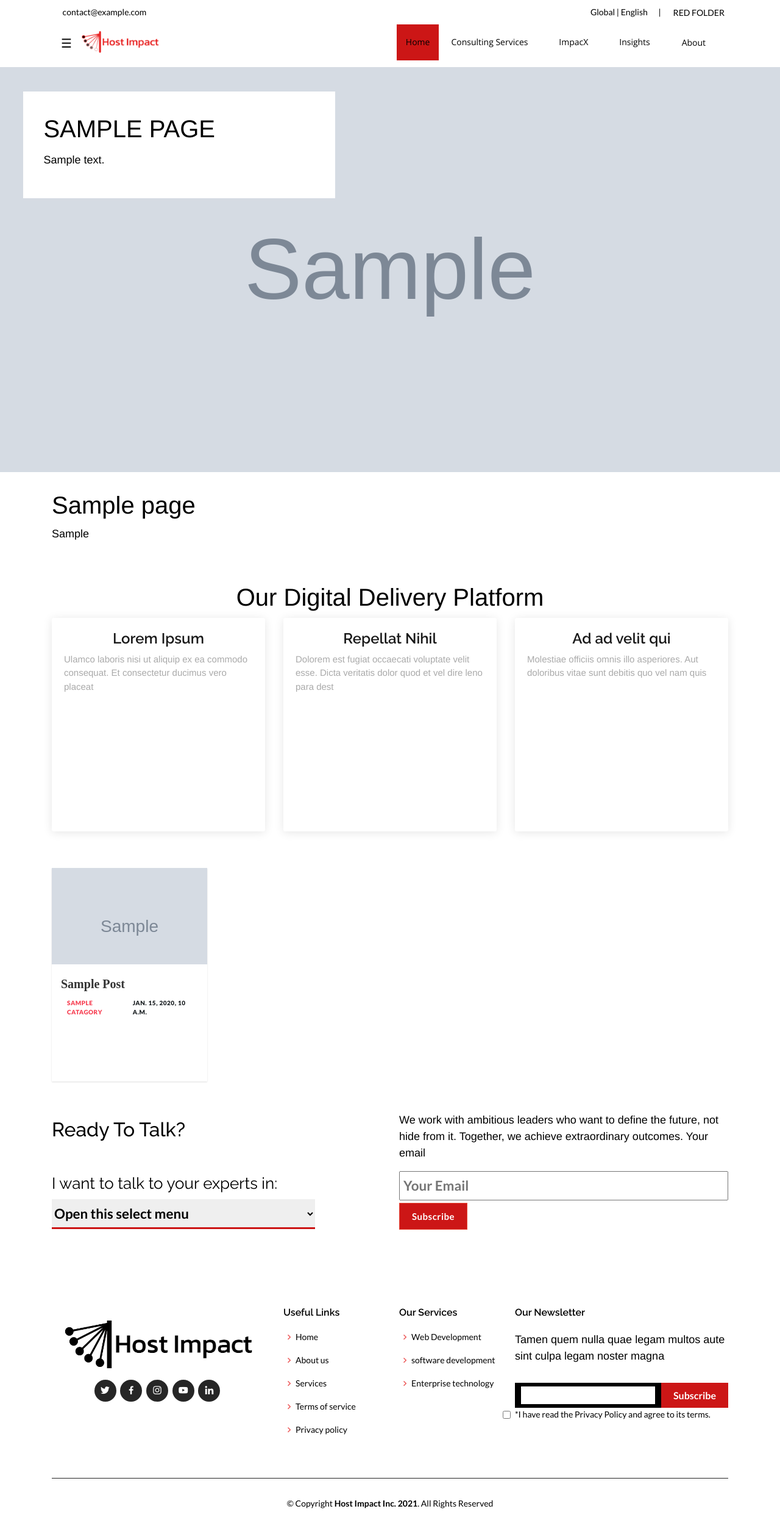
After one commit to Eng-HassanRaza/dashboard, a Django app: page /pages/impacx in a window 1280 px wide. The commit adds this page. Shown: the whole page at 61% size. Run offline with Django 3.2, Linux system fonts and the light colour scheme; tables that the repository leaves empty hold one stand-in row (values such as "Sample post"); grey boxes marked "Sample" are stand-in pictures; parts of the project's set-up code (start-up, migrations or seed data) failed here and were passed over; some libraries are stand-ins or nearby versions; some web fonts are replaced.

Commit message:
impacx + Digitalization and logo have been added

```diff
--- a/core/static/assets/frontend/assets/css/style.css
+++ b/core/static/assets/frontend/assets/css/style.css
@@ -25,8 +25,20 @@ a:hover {
   text-decoration: none;
 }
 
-h1, h2, h3, h4, h5, h6 {
+/*h1, h2, h3, h4, h5, h6 {
   font-family: "Raleway", sans-serif;
+}*/
+
+h1{
+    font-family:"Graphik",Helvetica,sans-serif,Lucida Sans Unicode;
+    font-weight:500;
+    color:black;
+    font-size:2.5rem;
+}
+p{
+  color:black;
+    font-size:1.125rem;
+    font-family:"Graphik",Helvetica,sans-serif,Lucida Sans Unicode;
 }
 
 /*--------------------------------------------------------------
@@ -1489,3 +1501,70 @@ section {
     bottom:0;
     width:100%
 }
+#hero{
+height:83vh;
+padding:0px;
+}
+#hero img{
+    height:100%;
+    max-width:none;
+    object-fit:cover;
+    width:100%;
+    position:absolute;
+}
+#hero .container{
+    border:3px solid white;
+    width:40%;
+    margin-left:3%;
+    margin-top:40px;
+    padding:30px;
+    background:white;
+    color:black;
+}
+#hero h1{
+    font-family:"Graphik",Helvetica,sans-serif,Lucida Sans Unicode;
+    font-weight:500;
+    color:black;
+    font-size:2.5rem;
+}
+#hero p{
+    color:black;
+    font-size:1.125rem;
+    font-family:"Graphik",Helvetica,sans-serif,Lucida Sans Unicode;
+}
+
+.why-us .box{
+padding:20px;
+height: 350px;
+}
+.why-us .box h4{
+margin:0px;
+margin-bottom:8px;
+text-align:center;
+}
+
+.impacx-article{
+height:400px;
+}
+.impacx-article .container .row article .inner{
+    height:350px;
+}
+.impacx-article .container .row article figure{
+    height:45%;
+}
+
+.impacx-contact-dd h3,h4{
+    font-weight:500;
+}
+
+.impacx-contact-dd h4{
+    font-weight:400;
+}
+
+
+.impecx-select{
+    width: 80%;
+    height: 49px;
+    border: white;
+    border-bottom: 3px solid #cc1616;
+}
--- a/core/templates/front-end/insights/impax-page.html
+++ b/core/templates/front-end/insights/impax-page.html
@@ -1,10 +1,24 @@
-<!DOCTYPE html>
-<html lang="en">
-<head>
-    <meta charset="UTF-8">
-    <title>Title</title>
-</head>
-<body>
+{% extends "front-end/template.html" %}
 
-</body>
-</html>
+{% block content %}
+<style>
+    h1{
+    font-family:"Graphik",Helvetica,sans-serif,Lucida Sans Unicode;
+    font-weight:500;
+    color:black;
+    font-size:2.5rem;
+}
+</style>
+    {% with impacx_data as impacx %}
+        {% include "front-end/parts/hero-box.html" %}
+    {% endwith%}
+    {% with impacx_data as impacx %}
+        {% include "front-end/parts/impacx-blog-section.html" %}
+    {% endwith%}
+    {% include "front-end/parts/delivery-platform.html" %}
+    {% with latest_posts as impacx %}
+        {% include "front-end/parts/impacx-articles.html" %}
+    {% endwith %}
+    {% include "front-end/parts/impacx-contact-us.html" %}
+
+{% endblock content %}
--- /dev/null
+++ b/core/templates/front-end/parts/delivery-platform.html
@@ -0,0 +1,33 @@
+<section id="delivery-platform" class="why-us">
+      <div class="container">
+
+        <div class="row">
+          <div class="col-lg-12 col-md-12">
+
+          <h1 style="text-align:center">Our Digital Delivery Platform</h1>
+          </div>
+          <div class="col-lg-4 aos-init aos-animate" data-aos="fade-up">
+            <div class="box">
+              <h4>Lorem Ipsum</h4>
+              <p>Ulamco laboris nisi ut aliquip ex ea commodo consequat. Et consectetur ducimus vero placeat</p>
+            </div>
+          </div>
+
+          <div class="col-lg-4 mt-4 mt-lg-0 aos-init aos-animate" data-aos="fade-up" data-aos-delay="150">
+            <div class="box">
+              <h4>Repellat Nihil</h4>
+              <p>Dolorem est fugiat occaecati voluptate velit esse. Dicta veritatis dolor quod et vel dire leno para dest</p>
+            </div>
+          </div>
+
+          <div class="col-lg-4 mt-4 mt-lg-0 aos-init aos-animate" data-aos="fade-up" data-aos-delay="300">
+            <div class="box">
+              <h4> Ad ad velit qui</h4>
+              <p>Molestiae officiis omnis illo asperiores. Aut doloribus vitae sunt debitis quo vel nam quis</p>
+            </div>
+          </div>
+
+        </div>
+
+      </div>
+    </section>
--- a/core/templates/front-end/parts/footer.html
+++ b/core/templates/front-end/parts/footer.html
@@ -13,7 +13,9 @@
 
           <div class="col-lg-4 col-md-6">
             <div class="footer-info">
-              <h3>Logo</h3>
+              <a href="/" class="logo mr-auto"><img src="/static/assets/frontend/assets/img/logo-bottom.png" alt="" class="img-fluid"></a>
+
+<!--              <h3>Logo</h3>-->
 <!--              <p>-->
 <!--                A108 Adam Street <br>-->
 <!--                NY 535022, USA<br><br>-->
--- a/core/templates/front-end/parts/header.html
+++ b/core/templates/front-end/parts/header.html
@@ -2,19 +2,19 @@
   <header id="header" class="fixed-top ">
     <div class="container d-flex align-items-center">
     <button class="openbtn" onclick="openNav()">☰</button>
-      <h1 class="logo mr-auto"><a href="/">Day</a></h1>
-      <!-- Uncomment below if you prefer to use an image logo -->
-      <!-- <a href="index.html" class="logo mr-auto"><img src="/static/assets/frontend/assets/img/logo.png" alt="" class="img-fluid"></a>-->
+<!--      <h1 class="logo mr-auto"><a href="/">Day</a></h1>-->
+<!--       Uncomment below if you prefer to use an image logo -->
+       <a href="/" class="logo mr-auto"><img src="/static/assets/frontend/assets/img/logo.png" alt="" class="img-fluid"></a>
 
       <nav class="nav-menu d-none d-lg-block">
         <ul>
           <li class="active"><a href="/">Home</a></li>
           <li class="drop-down"><a href="">Consulting Services</a>
             <ul>
-              <li><a href="#">Digitalization</a></li>
+              <li><a href="/pages/digitialization">Digitalization</a></li>
             </ul>
           </li>
-          <li class="drop-down"><a href="">ImpacX</a>
+          <li class="drop-down"><a href="/pages/impacx">ImpacX</a>
             <ul>
               <li><a href="/pages/web_hosting">Web Hosting</a></li>
               <li><a href="/pages/reseller_hosting">Reseller Hosting</a></li>
--- /dev/null
+++ b/core/templates/front-end/parts/hero-box.html
@@ -0,0 +1,11 @@
+
+
+ <!-- ======= Hero Section ======= -->
+ <div class="headercover" style="height:110px;background-color:white"></div>
+  <section id="hero" class=" align-items-center" style="background:none">
+    <img src={{impacx.image.url}}>
+    <div class="container position-relative" data-aos="fade-up" data-aos-delay="500">
+      <h1>{{impacx.box_title}}</h1>
+      <p> {{ impacx.box_desc }}</p>
+    </div>
+  </section><!-- End Hero -->
--- /dev/null
+++ b/core/templates/front-end/parts/impacx-articles.html
@@ -0,0 +1,24 @@
+    <section class="inner-page impacx-article">
+        <div class="container">
+             <div class="row">
+				 {%for art in latest_posts%}
+				 <article class="article related col-md-3 col-sm-6 col-xs-12">
+								<div class="inner">
+									<figure>
+										<a href={% url 'insight_post_page' art.id  %}>
+											<img src={{art.image.url}}>
+										</a>
+									</figure>
+									<div class="padding">
+										<h2><a href={% url 'insight_post_page' art.id  %}>{{art.title|truncatechars:50}}</a></h2>
+										<div class="detail">
+											<div class="category"><a href={% url 'insight_catagory_page' art.catagory  %}>{{art.catagory}}</a></div>
+											<div class="time">{{art.date}}</div>
+										</div>
+									</div>
+								</div>
+							</article>
+				 {%endfor%}
+			 </div>
+        </div>
+    </section>
--- /dev/null
+++ b/core/templates/front-end/parts/impacx-blog-section.html
@@ -0,0 +1,6 @@
+<section class="inner-page">
+  <div class="container">
+      <h1>{{impacx.paragraph_title}}</h1>
+    <p>{{impacx.page_paragraph}}</p>
+  </div>
+</section>
--- /dev/null
+++ b/core/templates/front-end/parts/impacx-contact-us.html
@@ -0,0 +1,27 @@
+
+<section>
+    <div class="container">
+        <div class="row impacx-contact-dd">
+            <div class="col-lg-6 col-md-6">
+            <h3>Ready To Talk?</h3>
+                <br>
+            <h4>I want to talk to your experts in:</h4>
+            <select class="form-select impecx-select" aria-label="Default select example">
+              <option selected>Open this select menu</option>
+              <option value="1">One</option>
+              <option value="2">Two</option>
+              <option value="3">Three</option>
+            </select>
+        </div>
+            <div class="col-lg-6 col-md-6 footer-newsletter">
+            <p>We work with ambitious leaders who want to define the future, not hide from it. Together, we achieve extraordinary outcomes. Your email</p>
+            <form action="" method="post">
+              <input type="email" name="email" style="width: 100%;padding: 5px;margin-bottom: 4px;" placeholder="Your Email"><input type="submit" class="btn btn-danger" style="background-color:#cc1616" value="Subscribe">
+            </form>
+            <p></p>
+
+          </div>
+
+        </div>
+    </div>
+</section>
--- a/pages/models.py
+++ b/pages/models.py
@@ -8,3 +8,21 @@ class Pricing_Page(models.Model):
     # pricing = models.ForeignKey(Pricing)
     def __str__(self):
         return "%s" % (self.title)
+
+class Impacx_Page(models.Model):
+    box_title = models.CharField(max_length=255,null=True,blank=True)
+    box_desc = models.CharField(max_length=255,null=True,blank=True)
+    image = image = models.ImageField(upload_to='insights/', default='insights/img01.jpg')
+    paragraph_title = models.CharField(max_length=255,null=True,blank=True)
+    page_paragraph = models.TextField()
+    def __str__(self):
+        return "%s" % (self.box_title)
+
+class Digitialization_Page(models.Model):
+    box_title = models.CharField(max_length=255,null=True,blank=True)
+    box_desc = models.CharField(max_length=255,null=True,blank=True)
+    image = image = models.ImageField(upload_to='insights/', default='insights/img01.jpg')
+    paragraph_title = models.CharField(max_length=255,null=True,blank=True)
+    page_paragraph = models.TextField()
+    def __str__(self):
+        return "%s" % (self.box_title)
--- a/pages/urls.py
+++ b/pages/urls.py
@@ -9,4 +9,6 @@ from . import views
 urlpatterns = [
     path('web_hosting', views.web_hosting, name='web_hosting'),
     path('reseller_hosting', views.reseller_hosting, name='reseller_hosting'),
+    path('impacx', views.impacx_page, name='impacx_page'),
+    path('digitialization', views.Digitialization_page, name='digitialization_page'),
 ]
--- a/pages/views.py
+++ b/pages/views.py
@@ -1,6 +1,6 @@
 from django.shortcuts import render
-from .models import Pricing_Page
-from main.models import Pricing
+from .models import Pricing_Page,Impacx_Page,Digitialization_Page
+from main.models import Pricing,Post
 from django.template import loader
 from django.http import HttpResponse,JsonResponse
 # Create your views here.
@@ -23,4 +23,19 @@ def reseller_hosting(request):
     return HttpResponse(html_template.render(context, request))
 
 def impacx_page(request):
-    print("success")
+    context = {}
+    impacx_obj = Impacx_Page.objects.first()
+    latest_posts = Post.objects.all().order_by('-id')[:4]
+    context['impacx_data'] = impacx_obj
+    context['latest_posts'] = latest_posts
+    html_template = loader.get_template('front-end/insights/impax-page.html')
+    return HttpResponse(html_template.render(context, request))
+
+def Digitialization_page(request):
+    context = {}
+    impacx_obj = Digitialization_Page.objects.first()
+    latest_posts = Post.objects.all().order_by('-id')[:4]
+    context['impacx_data'] = impacx_obj
+    context['latest_posts'] = latest_posts
+    html_template = loader.get_template('front-end/insights/impax-page.html')
+    return HttpResponse(html_template.render(context, request))
```
Also changed, not shown: pages/admin.py (+15 -1 lines), core/static/assets/frontend/assets/img/logo-bottom.png (added), core/static/assets/frontend/assets/img/logo-top.png (added), core/static/assets/frontend/assets/img/logo.png (added).
